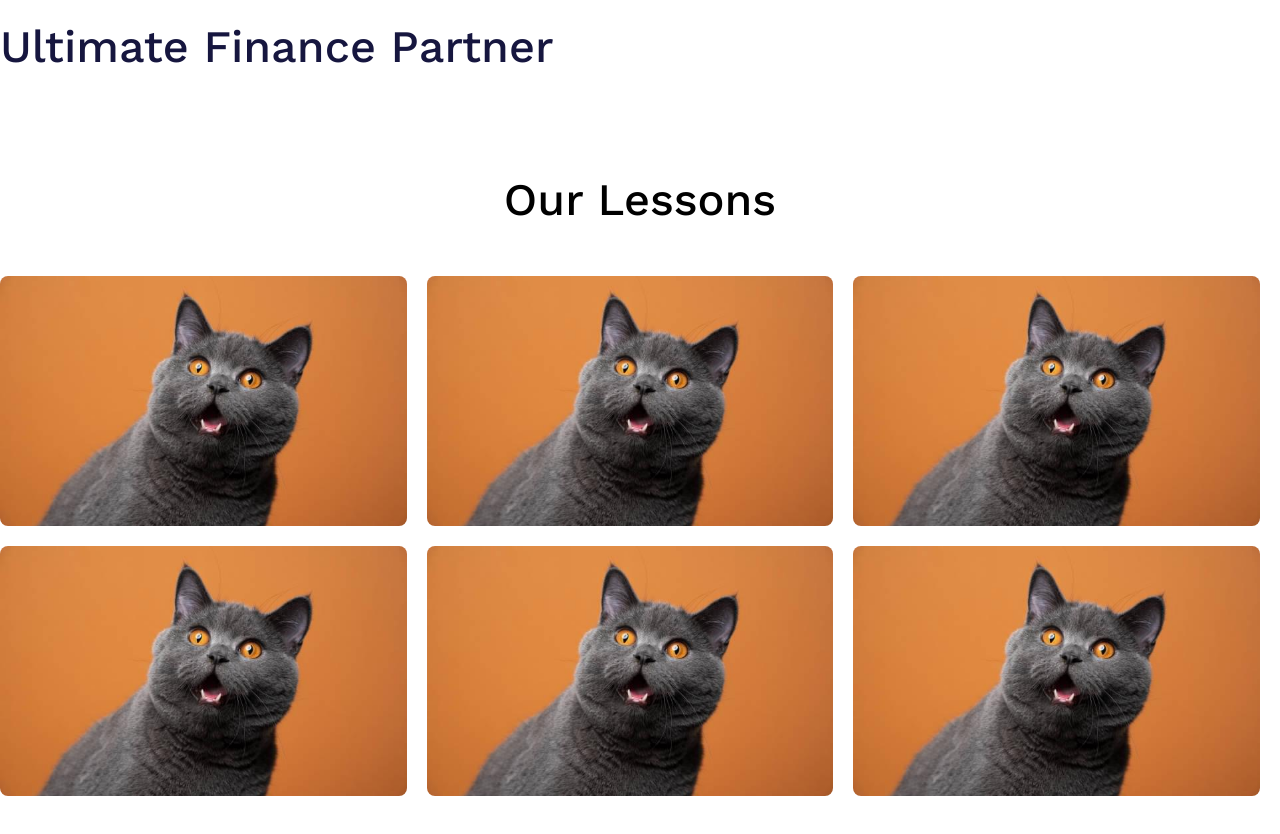
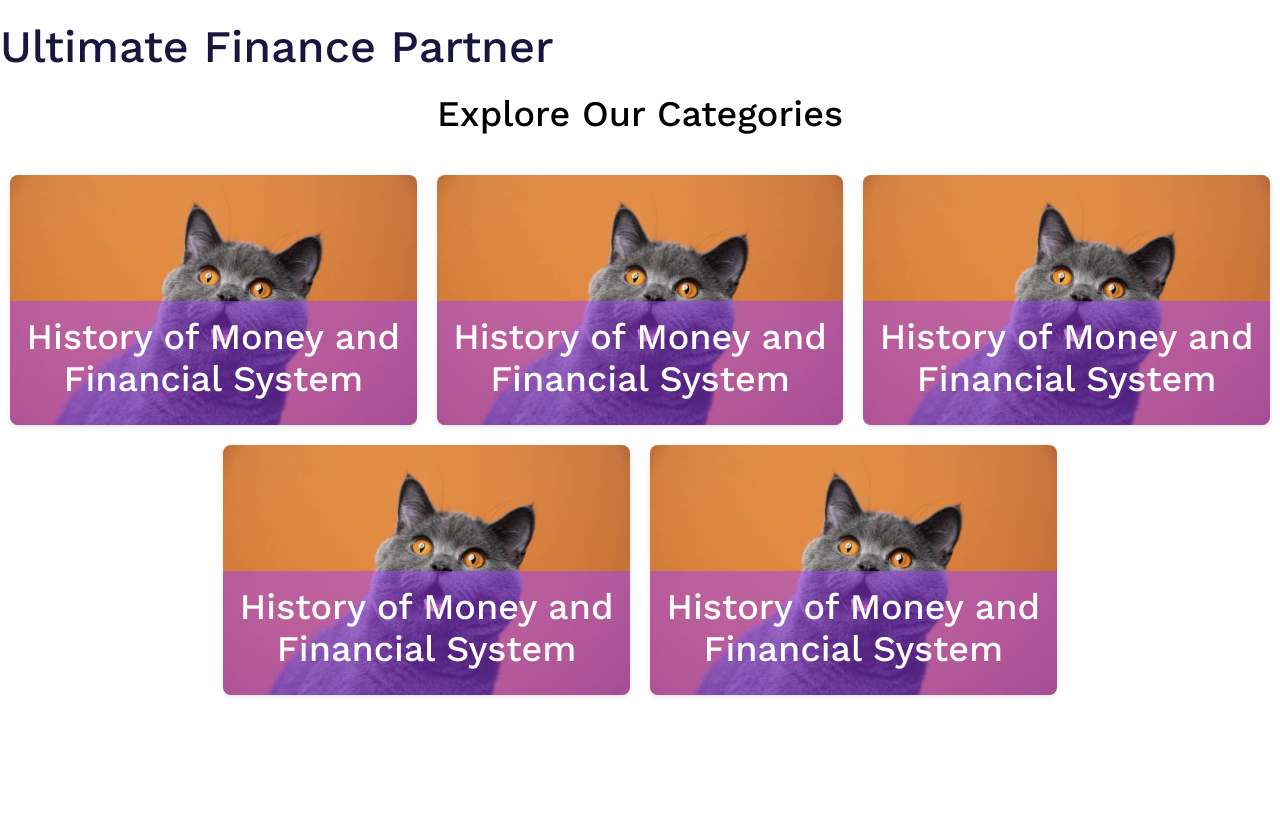
Before and after one commit to Mitaforost/virtual_ai, a plain HTML site: page dist/index.html in a window 1280 px wide. After the commit the page ends 800 px from the top, so only its background shows below. Drawn offline with nearby package versions, Linux system fonts and the light colour scheme.

Commit message:
feat: new page

```diff
--- a/dist/index.html
+++ b/dist/index.html
@@ -22,62 +22,48 @@
     </div>
 </header>
 <main>
-    <section class="lessons">
+    <section class="categories">
         <div class="container">
-            <h2 class="lessons__title">Our Lessons</h2>
-            <div class="lessons__wrapper">
-                <a class="lessons__item" href="lesson1.html">
-                    <div class="lessons__image">
-                        <img src="img/jpg/les-1.jpg" alt="Lesson 1">
+            <h2 class="categories__title">Explore Our Categories</h2>
+            <div class="categories__wrapper">
+                <a class="categories__item" href="category_1.html">
+                    <div class="categories__image">
+                        <img src="img/jpg/les-1.jpg" alt="Basic Finance">
                     </div>
-                    <div class="lessons__content lessons-content">
-                        <h3 class="lessons-content__title">Lesson 1</h3>
-                        <p class="lessons__description">This is a brief description of Lesson 1. Hover to see more.</p>
+                    <div class="categories__content categories-content">
+                        <h3 class="categories-content__title">History of Money and Financial System</h3>
                     </div>
                 </a>
-                <a class="lessons__item" href="lesson1.html">
-                    <div class="lessons__image">
-                        <img src="img/jpg/les-1.jpg" alt="Lesson 1">
+                <a class="categories__item" href="category_1.html">
+                    <div class="categories__image">
+                        <img src="img/jpg/les-1.jpg" alt="Basic Finance">
                     </div>
-                    <div class="lessons__content lessons-content">
-                        <h3 class="lessons-content__title">Lesson 2</h3>
-                        <p class="lessons-content__description">This is a brief description of Lesson 1. Hover to see more.</p>
+                    <div class="categories__content categories-content">
+                        <h3 class="categories-content__title">History of Money and Financial System</h3>
                     </div>
                 </a>
-                <a class="lessons__item" href="lesson3.html">
-                    <div class="lessons__image">
-                        <img src="img/jpg/les-1.jpg" alt="Lesson 1">
+                <a class="categories__item" href="category_1.html">
+                    <div class="categories__image">
+                        <img src="img/jpg/les-1.jpg" alt="Basic Finance">
                     </div>
-                    <div class="lessons__content lessons-content">
-                        <h3 class="lessons-content__title">Lesson 3: Modern Financial Institutions</h3>
-                        <p class="lessons-content__description">This is a brief description of Lesson 1. Hover to see more.</p>
+                    <div class="categories__content categories-content">
+                        <h3 class="categories-content__title">History of Money and Financial System</h3>
                     </div>
                 </a>
-                <a class="lessons__item" href="lesson1.html">
-                    <div class="lessons__image">
-                        <img src="img/jpg/les-1.jpg" alt="Lesson 1">
+                <a class="categories__item" href="category_1.html">
+                    <div class="categories__image">
+                        <img src="img/jpg/les-1.jpg" alt="Basic Finance">
                     </div>
-                    <div class="lessons__content lessons-content">
-                        <h3 class="lessons-content__title">Lesson 4</h3>
-                        <p class="lessons-content__description">This is a brief description of Lesson 1. Hover to see more.</p>
+                    <div class="categories__content categories-content">
+                        <h3 class="categories-content__title">History of Money and Financial System</h3>
                     </div>
                 </a>
-                <a class="lessons__item" href="lesson1.html">
-                    <div class="lessons__image">
-                        <img src="img/jpg/les-1.jpg" alt="Lesson 1">
+                <a class="categories__item" href="category_1.html">
+                    <div class="categories__image">
+                        <img src="img/jpg/les-1.jpg" alt="Basic Finance">
                     </div>
-                    <div class="lessons__content lessons-content">
-                        <h3 class="lessons-content__title">Lesson 5</h3>
-                        <p class="lessons-content__description">This is a brief description of Lesson 1. Hover to see more.</p>
-                    </div>
-                </a>
-                <a class="lessons__item" href="lesson1.html">
-                    <div class="lessons__image">
-                        <img src="img/jpg/les-1.jpg" alt="Lesson 1">
-                    </div>
-                    <div class="lessons__content lessons-content">
-                        <h3 class="lessons-content__title">Lesson 6</h3>
-                        <p class="lessons-content__description">This is a brief description of Lesson 1. Hover to see more.</p>
+                    <div class="categories__content categories-content">
+                        <h3 class="categories-content__title">History of Money and Financial System</h3>
                     </div>
                 </a>
             </div>
```
Also changed, not shown: dist/category_1.html (added, +95 -0 lines), dist/css/style.min.css (+1 -1 lines), dist/img/right-arrow (1).svg (deleted), dist/img/right-arrow.svg (deleted).
